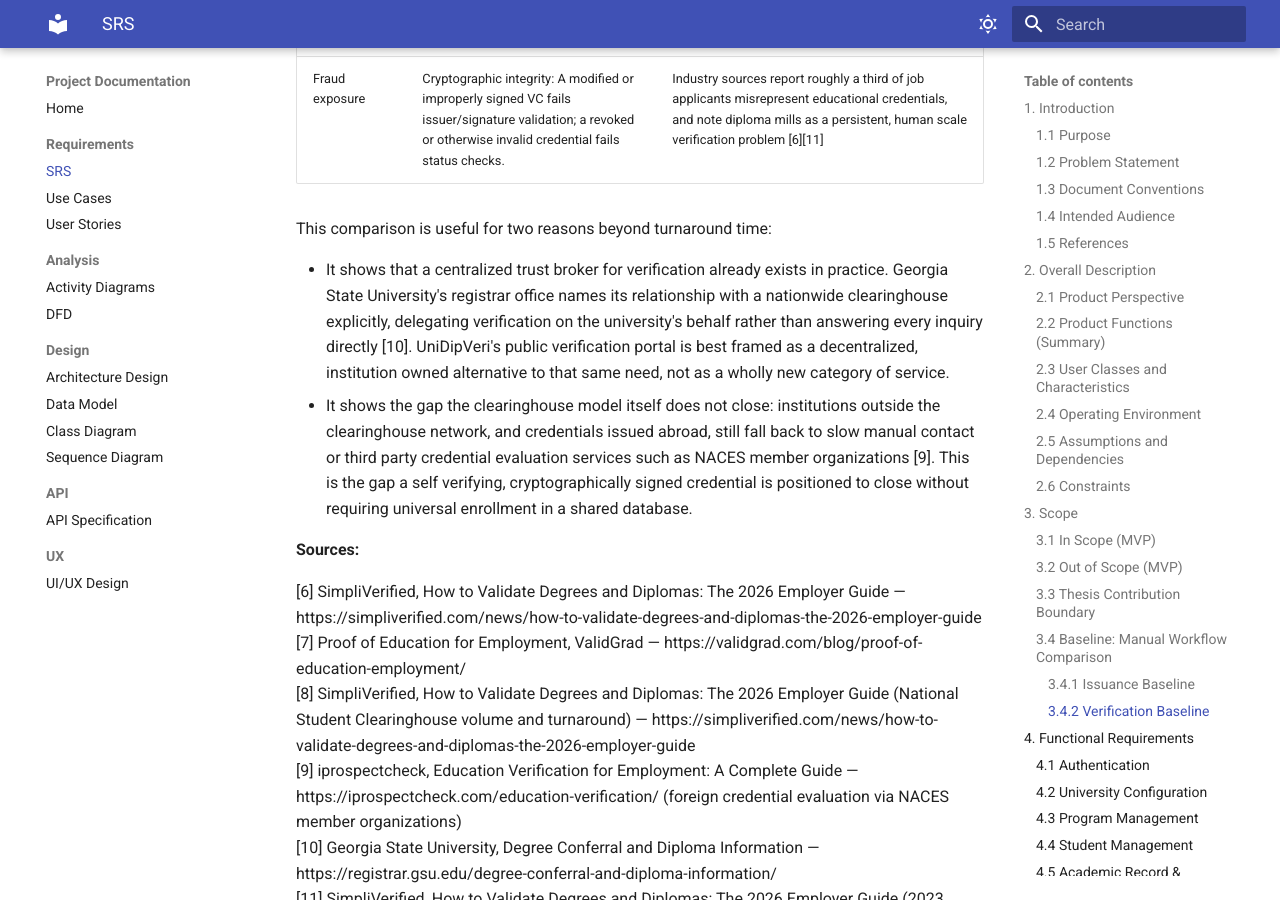
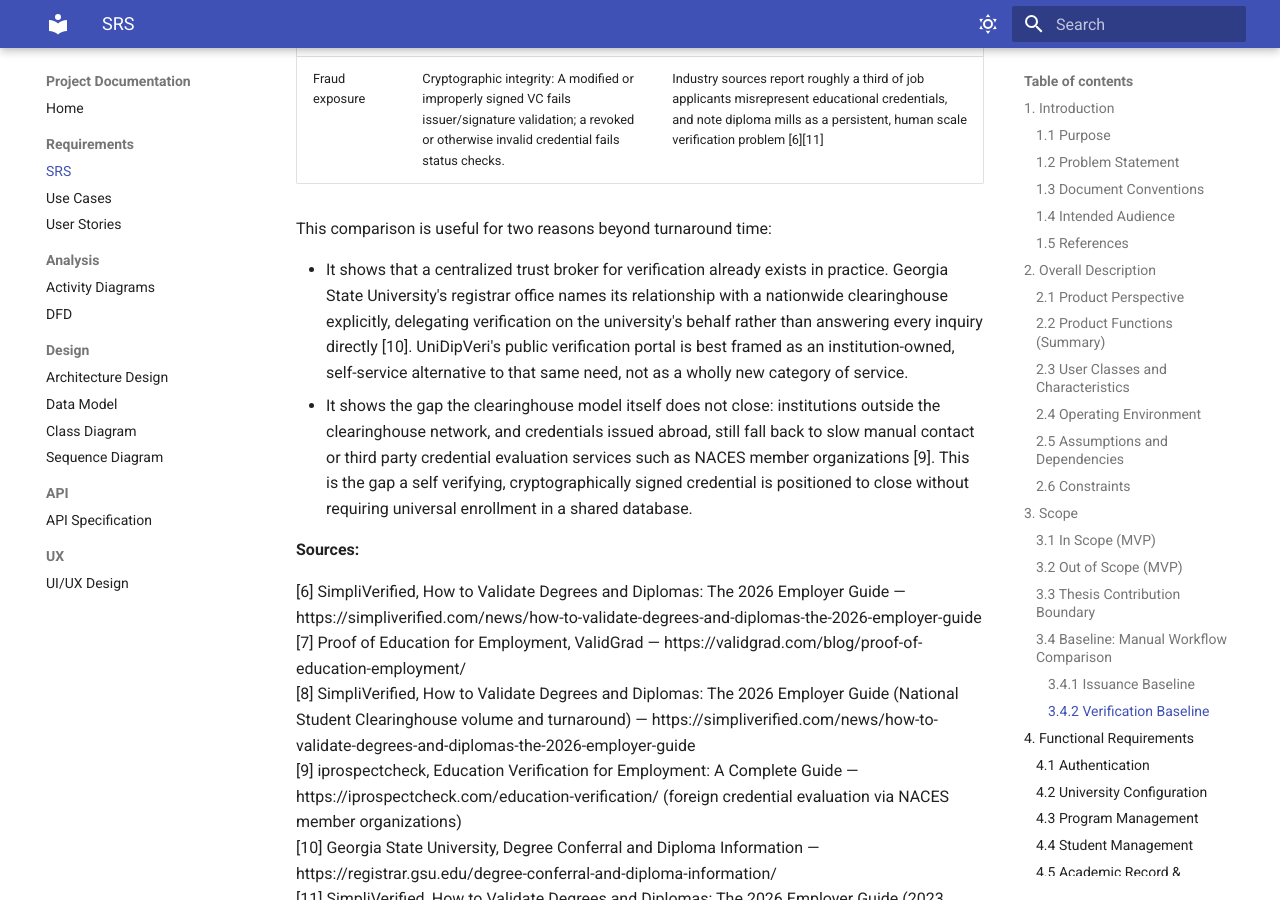
Before and after one commit to huypengin/UniDipVeri, an MkDocs documentation site: the page built from docs/01-requirements/SRS.md, in a window 1280 px wide and 900 px high, scrolled down 11259 px. Built offline with MkDocs 1.6.1 and Material for MkDocs 9.7.7, drawn with Linux system fonts in a browser that asks for light colours.

Commit message:
chore: refine SRS wording and normalize dotnet-tools.json formatting
Updated the SRS documentation to clarify that UniDipVeri offers an institution‑owned, self‑service alternative, improving the description of its role. Reformatted the `dotnet-tools.json` commands array to a single‑line style, added a trailing newline for consistency, and tidied the file’s overall structure. These changes enhance readability and maintain consistency across the repository.

```diff
--- a/docs/01-requirements/SRS.md
+++ b/docs/01-requirements/SRS.md
@@ -210,7 +210,7 @@ This comparison supports three claims worth stating explicitly in Section 1.2:
 
 This comparison is useful for two reasons beyond turnaround time:
 
-- It shows that a centralized trust broker for verification already exists in practice. Georgia State University's registrar office names its relationship with a nationwide clearinghouse explicitly, delegating verification on the university's behalf rather than answering every inquiry directly [10]. UniDipVeri's public verification portal is best framed as a decentralized, institution owned alternative to that same need, not as a wholly new category of service.
+- It shows that a centralized trust broker for verification already exists in practice. Georgia State University's registrar office names its relationship with a nationwide clearinghouse explicitly, delegating verification on the university's behalf rather than answering every inquiry directly [10]. UniDipVeri's public verification portal is best framed as an institution-owned, self-service alternative to that same need, not as a wholly new category of service.
 - It shows the gap the clearinghouse model itself does not close: institutions outside the clearinghouse network, and credentials issued abroad, still fall back to slow manual contact or third party credential evaluation services such as NACES member organizations [9]. This is the gap a self verifying, cryptographically signed credential is positioned to close without requiring universal enrollment in a shared database.
 
 **Sources:**
--- a/dotnet-tools.json
+++ b/dotnet-tools.json
@@ -4,9 +4,7 @@
   "tools": {
     "dotnet-ef": {
       "version": "10.0.11",
-      "commands": [
-        "dotnet-ef"
-      ],
+      "commands": ["dotnet-ef"],
       "rollForward": false
     }
   }
```
Also changed, not shown: 1 other file.
